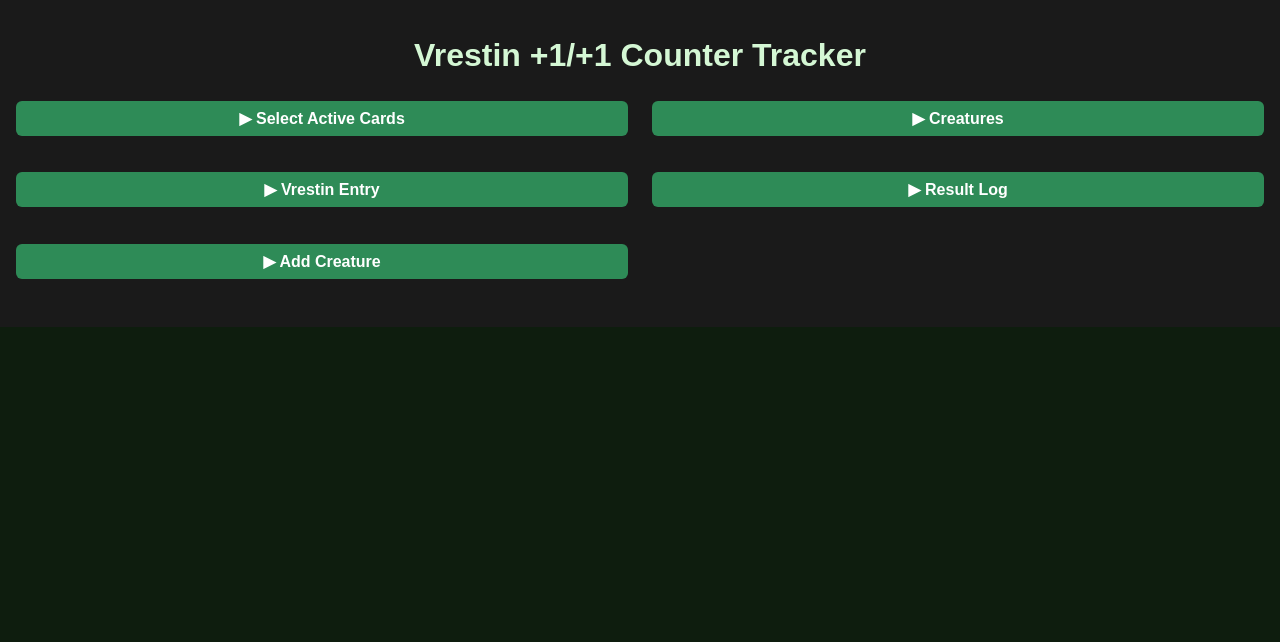
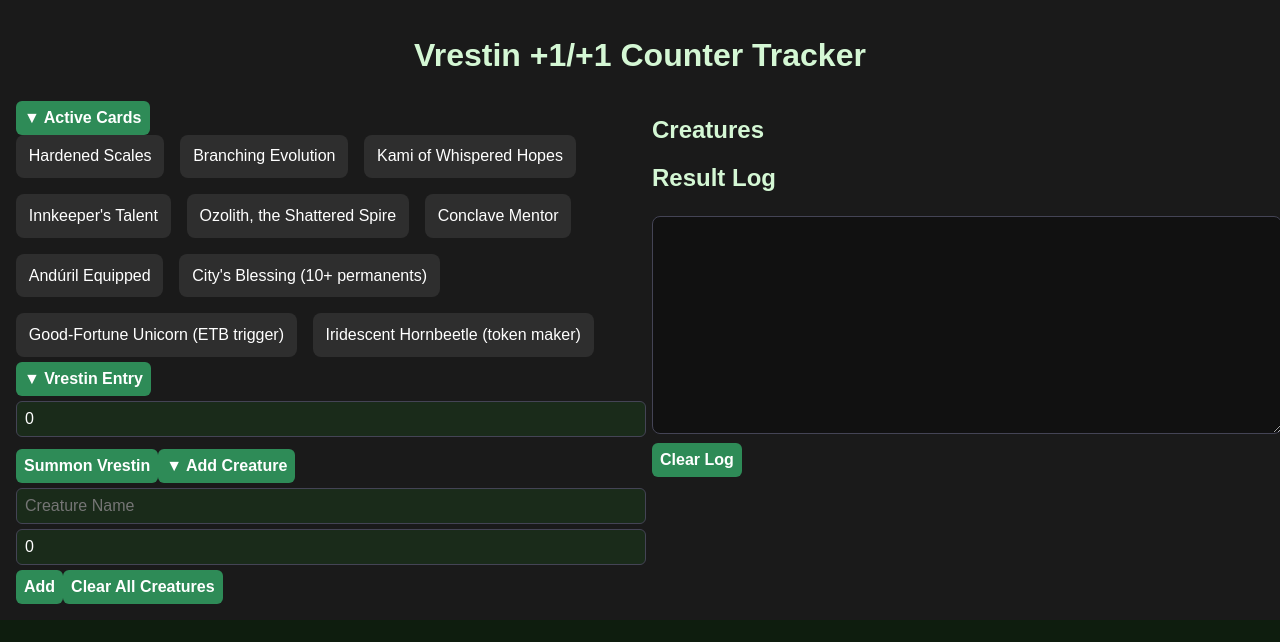
Before and after one commit to cdragon666/vrestin-counters, a React (Create React App) app: page / in a window 1280 px wide. Shown: the top 642 px of the page. Built offline with nearby package versions, Linux system fonts and the light colour scheme.

Commit message:
Refactor log formatting and remove crawler card

```diff
--- a/src/App.js
+++ b/src/App.js
@@ -10,7 +10,6 @@
   { id: "anduril", name: "Andúril Equipped" },
   { id: "citys_blessing", name: "City's Blessing (10+ permanents)" },
   { id: "unicorn", name: "Good-Fortune Unicorn (ETB trigger)" },
-  { id: "crawler", name: "Duskshell Crawler (ETB trigger)" },
   { id: "hornbeetle", name: "Iridescent Hornbeetle (token maker)" }
 ];
 
@@ -30,6 +29,7 @@
   const [startingCounters, setStartingCounters] = useState(0);
   const [resultLog, setResultLog] = useState([]);
   const [suggestions, setSuggestions] = useState([]);
+  const [collapsedSections, setCollapsedSections] = useState({});
 
   const toggleCard = (id) => {
     setSelectedCards((prev) =>
@@ -39,54 +39,52 @@
 
   const has = (id) => selectedCards.includes(id);
 
-  const getOrderedEffects = () => [
-    has("hardened_scales") && { label: "Hardened Scales", type: "add", value: 1 },
-    has("conclave_mentor") && { label: "Conclave Mentor", type: "add", value: 1 },
-    has("kami") && { label: "Kami of Whispered Hopes", type: "add", value: 1 },
-    has("branching_evolution") && { label: "Branching Evolution", type: "multiply", value: 2 },
-    has("innkeeper") && { label: "Innkeeper's Talent", type: "multiply", value: 2 }
-  ].filter(Boolean);
+  const getReplacementCounterStack = (base) => {
+    let steps = [];
+    let value = base;
+    const step = (label, amount) => {
+      value += amount;
+      steps.push(`${label} adds +${amount} → ${value}`);
+    };
+    const double = (label) => {
+      value *= 2;
+      steps.push(`${label} doubles → ${value}`);
+    };
 
-  const applyEffects = (base) => {
-    let value = base;
-    let log = `Base: ${value}`;
-    for (const effect of getOrderedEffects()) {
-      if (effect.type === "add") {
-        value += effect.value;
-        log += `\n- ${effect.label} applies (+${effect.value}) → ${value}`;
-      } else if (effect.type === "multiply") {
-        value *= effect.value;
-        log += `\n- ${effect.label} applies (×${effect.value}) → ${value}`;
-      }
-    }
-    log += `\nResult: +${value} counter`;
-    return { value, log };
+    if (has("hardened_scales")) step("Hardened Scales", 1);
+    if (has("conclave_mentor")) step("Conclave Mentor", 1);
+    if (has("kami")) step("Kami of Whispered Hopes", 1);
+    if (has("ozolith")) step("Ozolith", 1);
+    if (has("innkeeper")) step("Innkeeper's Talent", 1);
+    if (has("branching_evolution")) double("Branching Evolution");
+    if (has("innkeeper")) double("Innkeeper's Talent");
+    return [value, steps];
   };
 
   const calculateETB = () => {
     const base = parseInt(vrestinX);
-    const { value: vrestinCounters, log: vLog } = applyEffects(base);
-
-    const logs = ["[Vrestin Entry Replacement Stack]", vLog];
+    const [counterValue, steps] = getReplacementCounterStack(base);
+    const log = [
+      `[Vrestin Entry]`,
+      `Vrestin enters for X = ${base}`,
+      `Triggers:`,
+      ...steps.map((s) => `- ${s}`),
+      `Result: Vrestin enters with ${counterValue} +1/+1 counters`
+    ];
 
     const newCreatures = [
-      ...(creatures.find((c) => c.name === "Vrestin") ? [] : [{ name: "Vrestin", base: [0, 0], counters: vrestinCounters }]),
-      ...Array(base).fill().map((_, i) => {
-        const { value, log } = applyEffects(1);
-        logs.push(`[Good-Fortune Unicorn Trigger on Insect ${i + 1}]\n` + log);
-        return {
+      ...(creatures.find((c) => c.name === "Vrestin")
+        ? []
+        : [{ name: "Vrestin", base: [0, 0], counters: counterValue }]),
+      ...Array(base).fill().map((_, i) => ({
         name: `Insect ${i + 1}`,
         base: [1, 1],
-          counters: value
-        };
-      })
+        counters: has("unicorn") ? 1 : 0
+      }))
     ];
 
-    const { value: unicornBuff, log: unicornLog } = applyEffects(1);
-    logs.push(`[Good-Fortune Unicorn Trigger on Vrestin]\n` + unicornLog);
-
     setCreatures((prev) => [...prev, ...newCreatures]);
-    setResultLog((prev) => [...logs.reverse(), ...prev]);
+    setResultLog((prev) => [log.join("\n"), ...prev]);
   };
 
   const updateCounter = (index, delta) => {
@@ -113,8 +111,8 @@
     const data = creatureData[name.toLowerCase()];
     const base = data ? data.base : [0, 0];
     const baseCounters = data ? data.counters : parseInt(startingCounters) || 0;
-    const { value: finalCounters } = applyEffects(baseCounters);
-    setCreatures([...creatures, { name: newCreatureName, base, counters: finalCounters }]);
+    const final = baseCounters;
+    setCreatures([...creatures, { name: newCreatureName, base, counters: final }]);
     setNewCreatureName("");
     setStartingCounters(0);
     setSuggestions([]);
@@ -138,33 +136,25 @@
     setSuggestions([]);
   };
 
-  const isMobile = window.innerWidth < 768;
-  const collapsibleSections = true;
+  const toggleCollapse = (section) => {
+    setCollapsedSections((prev) => ({
+      ...prev,
+      [section]: !prev[section]
+    }));
+  };
 
-  const Section = ({ title, children }) => {
-    const [open, setOpen] = useState(!collapsibleSections);
-    return (
-      <div style={{ marginBottom: "1.5rem" }}>
-        {collapsibleSections && (
-          <button
-            onClick={() => setOpen((o) => !o)}
-            style={{ width: "100%", padding: "0.5rem", marginBottom: "0.5rem", fontWeight: "bold" }}
-          >
-            {open ? `▼ ${title}` : `▶ ${title}`}
-          </button>
-        )}
-        {(!collapsibleSections || open) && children}
-      </div>
-    );
-  };
+  const isCollapsed = (section) => collapsedSections[section];
 
   return (
     <div style={{ padding: "1rem", backgroundColor: "#1a1a1a", color: "white", fontFamily: "Arial, sans-serif" }}>
       <h1 style={{ textAlign: "center" }}>Vrestin +1/+1 Counter Tracker</h1>
 
-      <div style={{ display: isMobile ? "block" : "grid", gridTemplateColumns: "1fr 1fr", gap: "1.5rem" }}>
+      <div style={{ display: "grid", gridTemplateColumns: "1fr 1fr", gap: "1.5rem" }}>
         <div>
-          <Section title="Select Active Cards">
+          <button onClick={() => toggleCollapse("activeCards")}>
+            {isCollapsed("activeCards") ? "▶" : "▼"} Active Cards
+          </button>
+          {!isCollapsed("activeCards") && (
             <div style={{ display: "flex", flexWrap: "wrap", gap: "1rem" }}>
               {supportCards.map((card) => (
                 <div
@@ -172,8 +162,7 @@
                   onClick={() => toggleCard(card.id)}
                   style={{
                     backgroundColor: selectedCards.includes(card.id) ? "#4caf50" : "#2e2e2e",
-                    color: "white",
-                    padding: "0.8rem 1.2rem",
+                    padding: "0.8rem",
                     borderRadius: "8px",
                     cursor: "pointer"
                   }}
@@ -182,69 +171,63 @@
                 </div>
               ))}
             </div>
-          </Section>
+          )}
 
-          <Section title="Vrestin Entry">
+          <button onClick={() => toggleCollapse("vrestin")}> {isCollapsed("vrestin") ? "▶" : "▼"} Vrestin Entry </button>
+          {!isCollapsed("vrestin") && (
+            <>
               <input
                 type="number"
-              placeholder="X value"
                 value={vrestinX}
                 onChange={(e) => setVrestinX(e.target.value)}
-              style={{ width: "100%", padding: "0.8rem", marginBottom: "1rem", borderRadius: "8px" }}
+                placeholder="X Value"
+                style={{ width: "100%", padding: "0.5rem", marginBottom: "0.5rem" }}
               />
-            <button onClick={calculateETB} style={{ width: "100%", padding: "0.8rem", backgroundColor: "#4CAF50", color: "white", borderRadius: "8px" }}>
-              Summon Vrestin
-            </button>
-          </Section>
+              <button onClick={calculateETB}>Summon Vrestin</button>
+            </>
+          )}
 
-          <Section title="Add Creature">
+          <button onClick={() => toggleCollapse("addCreature")}> {isCollapsed("addCreature") ? "▶" : "▼"} Add Creature </button>
+          {!isCollapsed("addCreature") && (
+            <>
               <input
                 type="text"
                 placeholder="Creature Name"
                 value={newCreatureName}
                 onChange={handleNameChange}
-              style={{ width: "60%", marginRight: "2%", padding: "0.8rem", borderRadius: "8px" }}
               />
               <input
                 type="number"
-              placeholder="+1/+1 Counters"
                 value={startingCounters}
                 onChange={(e) => setStartingCounters(e.target.value)}
-              style={{ width: "35%", padding: "0.8rem", borderRadius: "8px" }}
+                placeholder="+1/+1 Counters"
               />
-            <button onClick={addCreature} style={{ marginTop: "1rem", width: "100%", padding: "0.8rem", backgroundColor: "#4CAF50", color: "white", borderRadius: "8px" }}>
-              Add Creature
-            </button>
-            <button onClick={clearAllCreatures} style={{ marginTop: "0.5rem", width: "100%", padding: "0.8rem", backgroundColor: "#800", color: "white", borderRadius: "8px" }}>
-              Clear All Creatures
-            </button>
-          </Section>
+              <button onClick={addCreature}>Add</button>
+              <button onClick={clearAllCreatures}>Clear All Creatures</button>
+            </>
+          )}
         </div>
 
         <div>
-          <Section title="Creatures">
+          <h2>Creatures</h2>
           {creatures.map((c, i) => (
-              <div key={i} style={{ background: "#333", padding: "1rem", borderRadius: "8px", marginBottom: "0.5rem", display: "flex", justifyContent: "space-between", alignItems: "center" }}>
-                <span>{c.name}: {c.base[0]}/{c.base[1]} (+{c.counters}/+{c.counters})</span>
+            <div key={i} style={{ background: "#333", padding: "0.5rem", marginBottom: "0.5rem", borderRadius: "8px" }}>
+              {c.name}: {c.base[0]}/{c.base[1]} (+{c.counters}/+{c.counters})
               <div>
-                  <button onClick={() => updateCounter(i, 1)} style={{ marginRight: "0.5rem" }}>+1</button>
-                  <button onClick={() => updateCounter(i, -1)} style={{ marginRight: "0.5rem" }}>-1</button>
+                <button onClick={() => updateCounter(i, 1)}>+1</button>
+                <button onClick={() => updateCounter(i, -1)}>-1</button>
                 <button onClick={() => removeCreature(i)}>🗑️</button>
               </div>
             </div>
           ))}
-          </Section>
 
-          <Section title="Result Log">
+          <h2>Result Log</h2>
           <textarea
             readOnly
             value={resultLog.join("\n-------------------\n")}
-              style={{ width: "100%", height: "150px", backgroundColor: "#222", color: "white", padding: "0.8rem", borderRadius: "8px", fontFamily: "monospace" }}
+            style={{ width: "100%", height: "200px", backgroundColor: "#111", color: "white", padding: "0.5rem", borderRadius: "8px" }}
           />
-            <button onClick={clearLog} style={{ width: "100%", marginTop: "0.5rem", padding: "0.8rem", backgroundColor: "#f44336", color: "white", borderRadius: "8px" }}>
-              Clear Log
-            </button>
-          </Section>
+          <button onClick={clearLog}>Clear Log</button>
         </div>
       </div>
     </div>
```
Lines whose indentation alone changed are shown as unchanged.
